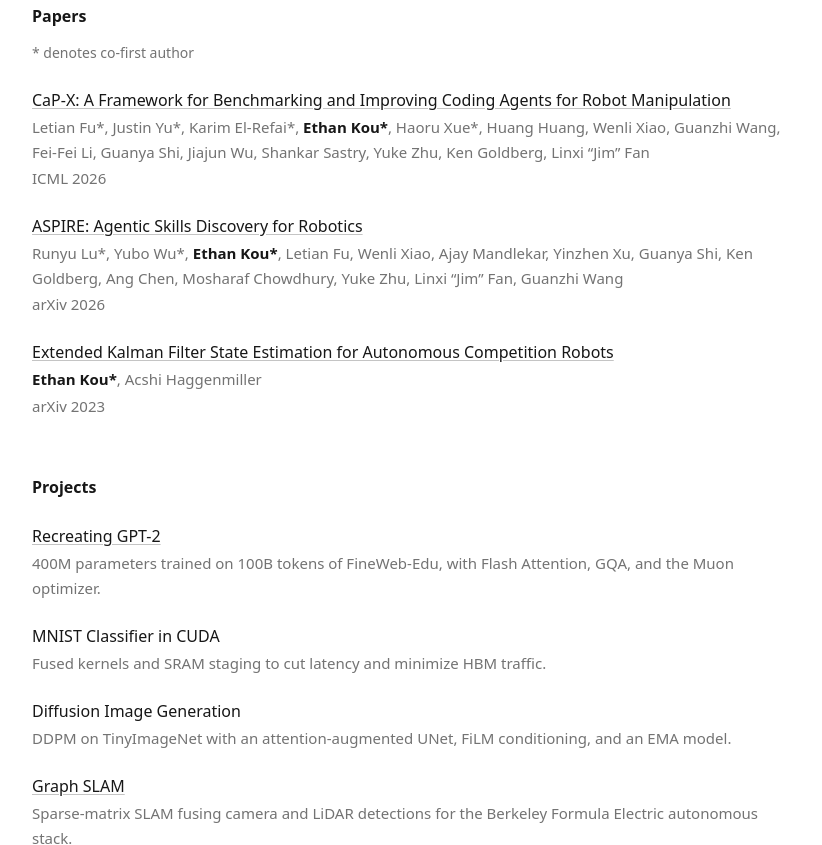
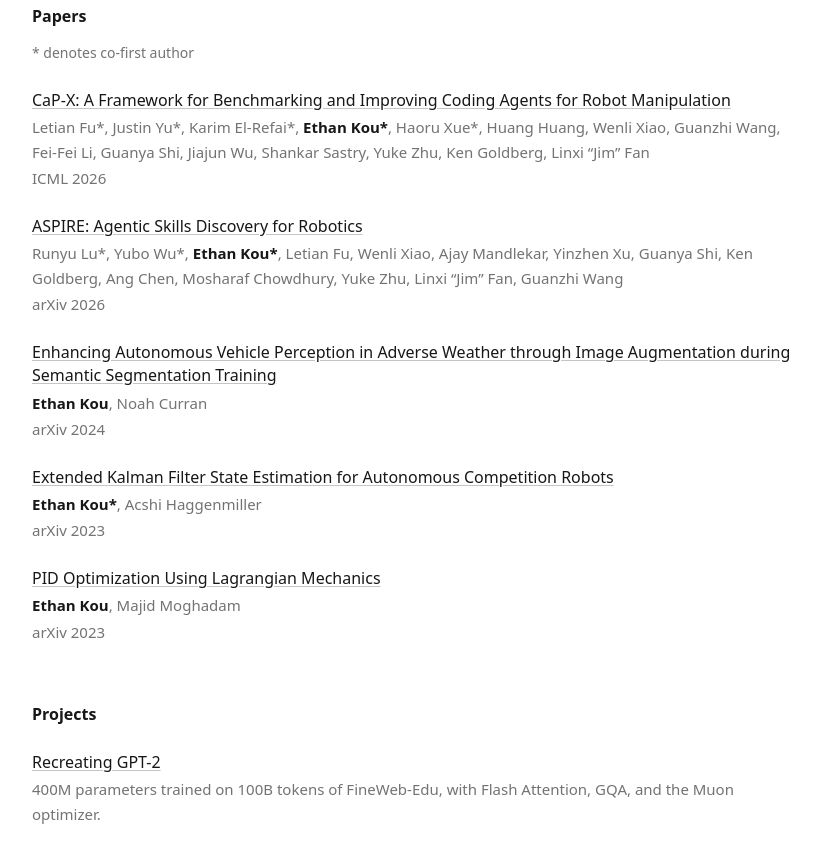
Before and after one commit to BubblyBingBong/BubblyBingBong.github.io, a plain HTML site: page index.html in a window 1280 px wide. Shown: the part 482-1327 px from the top of the page, without its empty margins (224-1046 px from the left). Drawn offline with Linux system fonts and the light colour scheme.

Commit message:
Add two arXiv papers; replace favicon with a turtle

```diff
--- a/index.html
+++ b/index.html
@@ -65,8 +65,20 @@
     </article>
 
     <article>
+      <a class="title" href="https://arxiv.org/abs/2408.07239">Enhancing Autonomous Vehicle Perception in Adverse Weather through Image Augmentation during Semantic Segmentation Training</a>
+      <p class="meta"><strong>Ethan Kou</strong>, Noah Curran</p>
+      <p class="venue">arXiv 2024</p>
+    </article>
+
+    <article>
       <a class="title" href="https://arxiv.org/abs/2310.04459">Extended Kalman Filter State Estimation for Autonomous Competition Robots</a>
       <p class="meta"><strong>Ethan Kou*</strong>, Acshi Haggenmiller</p>
+      <p class="venue">arXiv 2023</p>
+    </article>
+
+    <article>
+      <a class="title" href="https://arxiv.org/abs/2310.00016">PID Optimization Using Lagrangian Mechanics</a>
+      <p class="meta"><strong>Ethan Kou</strong>, Majid Moghadam</p>
       <p class="venue">arXiv 2023</p>
     </article>
   </section>
```
Also changed, not shown: favicon.svg.
